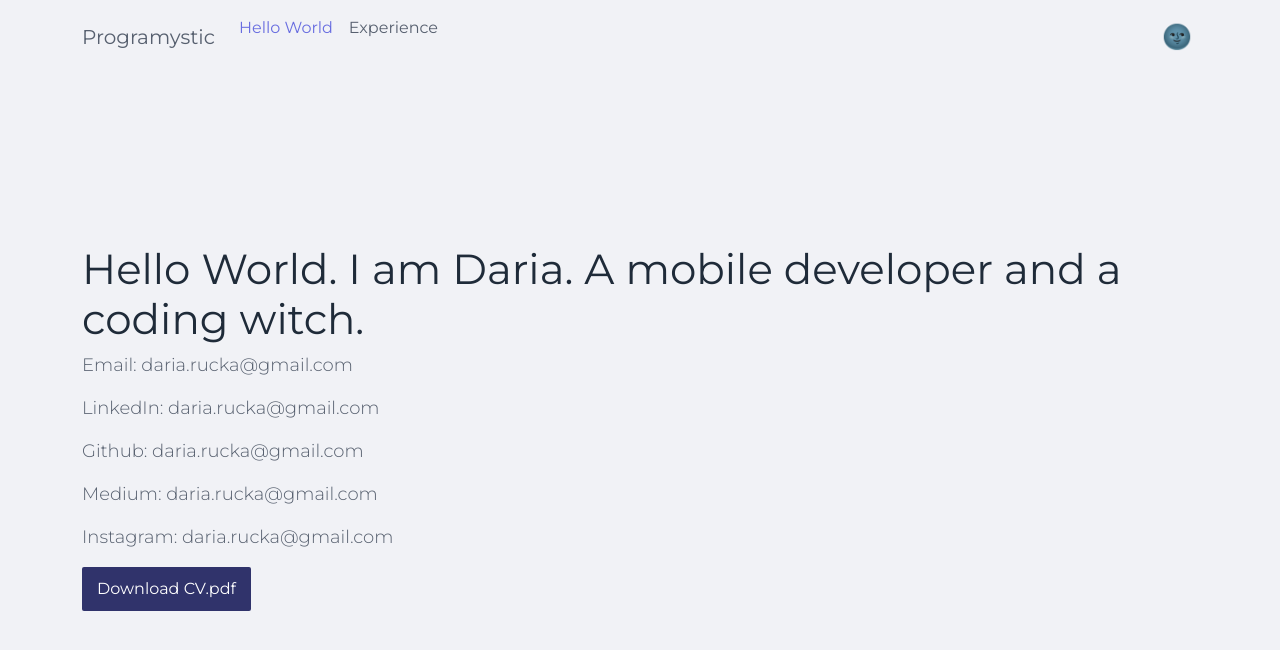
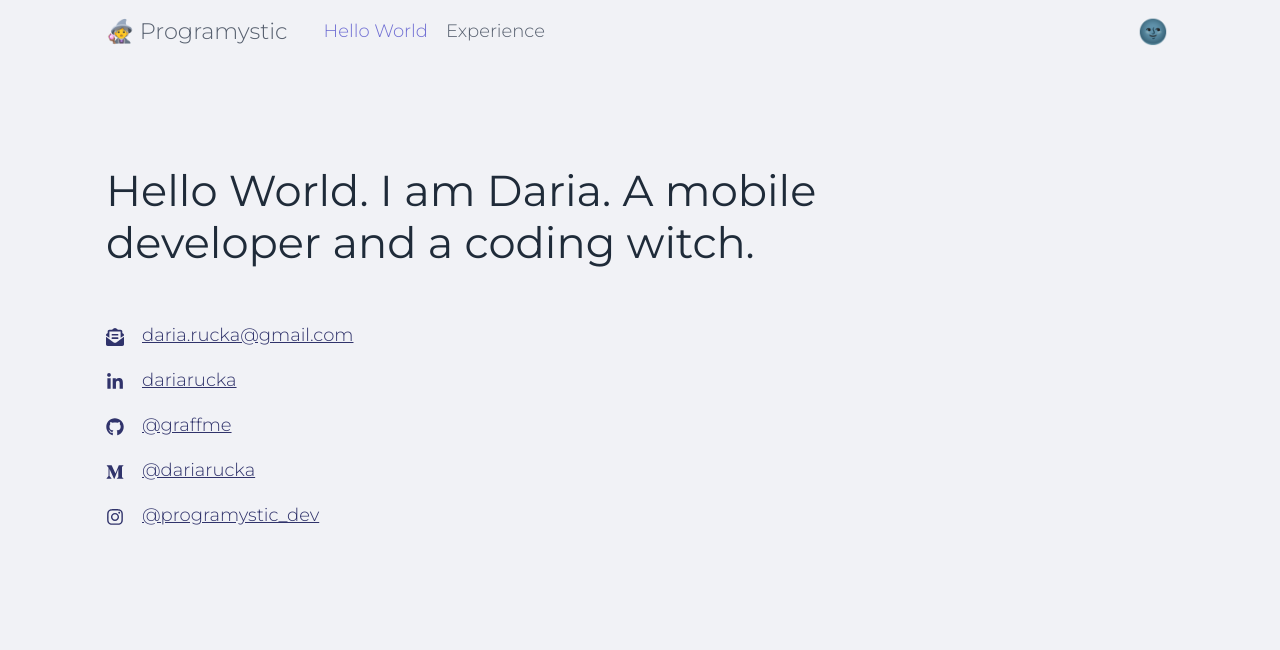
Before and after one commit to graffme/programystic_app, a React (Create React App) app: page / in a window 1280 px wide. Shown: the top 650 px of the page. Built offline with nearby package versions, Linux system fonts and the light colour scheme.

Commit message:
Style Hello World and Experience sections

```diff
--- a/package.json
+++ b/package.json
@@ -45,6 +45,7 @@
   "devDependencies": {
     "@types/react-scroll": "^1.8.3",
     "@types/styled-components": "^5.1.14",
-    "mdx.macro": "^0.2.9"
+    "mdx.macro": "^0.2.9",
+    "react-icons": "^4.2.0"
   }
 }
--- a/src/components/Button/Button.tsx
+++ b/src/components/Button/Button.tsx
@@ -17,6 +17,7 @@ const StyledButton = styled.button`
   border-radius: 2px;
   padding: 10px 15px;
   color: var(--buttonText);
+  font-weight: 400;
 
   &:active {
     background-color: var(--buttonPressedBackground);
--- a/src/components/Navbar/Navbar.tsx
+++ b/src/components/Navbar/Navbar.tsx
@@ -62,7 +62,7 @@ const Navbar: React.FC<{}> = memo(() => {
           onClick={scrollToTop}
           href="#top"
         >
-          Programystic
+          🧙‍♀️ Programystic
         </a>
         <button
           className="navbar-toggler"
@@ -101,6 +101,8 @@ const StyledNavbar = styled.nav<{ theme: DefaultTheme, isScrolled: boolean }>`
 
   .navbar-brand {
     color: ${props => props.isScrolled ? props.theme.colors.menuScrolledStandardText : props.theme.colors.menuStandardText};
+    font-weight: ${props => props.theme.text.weight.regular};
+    margin-right: var(--spacing_md);
   }
 
   .navbar-brand:hover {
--- a/src/components/Section/Section.tsx
+++ b/src/components/Section/Section.tsx
@@ -21,6 +21,8 @@ const StyledSection = styled.div<{ theme: DefaultTheme; isDark: boolean }>`
     props.isDark
       ? "var(--sectionBackgroundDark)"
       : "var(--sectionBackgroundLight)"};
+  transition-duration: 0.5s;
+  transition-timing-function: ease;
 `;
 
 export default Section;
--- a/src/sections/HelloWorld/HelloWorld.tsx
+++ b/src/sections/HelloWorld/HelloWorld.tsx
@@ -1,35 +1,51 @@
 import React, { memo } from "react";
+import { FaLinkedinIn, FaMediumM, FaInstagram, FaGithub, FaEnvelopeOpenText } from 'react-icons/fa';
+import styled from "styled-components";
 
-import { Button, Section } from "../../components";
+import { Section } from "../../components";
 
 const HelloWorld: React.FC = memo(() => {
   return (
-    <Section
+    <StyledHelloWorld
       isDark={true}
       id="section-helloworld"
       className="container-fluid"
-      style={{
-        height: "800px",
-        paddingTop: "55px",
-        display: "flex",
-        alignItems: "center",
-      }}
     >
       <div className="container">
-        <h1 className="intro_title">
+        <h1>
           Hello World. I am Daria. A mobile developer and a coding witch.
         </h1>
-        <p>Email: daria.rucka@gmail.com</p>
-        <p>LinkedIn: daria.rucka@gmail.com</p>
-        <p>Github: daria.rucka@gmail.com</p>
-        <p>Medium: daria.rucka@gmail.com</p>
-        <p>Instagram: daria.rucka@gmail.com</p>
-        <Button onClick={() => console.log("Hello")}>
-          Download CV.pdf
-        </Button>
+        <p><FaEnvelopeOpenText className="icon" /><a href="mailto:daria.rucka@gmail.com">daria.rucka@gmail.com</a></p>
+        <p><FaLinkedinIn className="icon" /><a href="https://www.linkedin.com/in/dariarucka/" target="_blank" rel="noreferrer">dariarucka</a></p>
+        <p><FaGithub className="icon" /><a href="https://github.com/graffme" target="_blank" rel="noreferrer">@graffme</a></p>
+        <p><FaMediumM className="icon" /><a href="https://medium.com/@dariaruckaolszaska" target="_blank" rel="noreferrer">@dariarucka</a></p>
+        <p><FaInstagram className="icon" /><a href="https://www.instagram.com/programystic_dev/" target="_blank" rel="noreferrer">@programystic_dev</a></p>
       </div>
-    </Section>
+    </StyledHelloWorld>
   );
 });
 
+const StyledHelloWorld = styled(Section)`
+  margin-Top: 56px;
+  display: flex;
+  align-items: center;
+  padding: var(--spacing_xl) 0;
+  min-height: 75vh;
+
+  h1 {
+    margin-bottom: var(--spacing_xl);
+    width: 80%;
+  }
+
+  @media (max-width: 900px) {
+    h1 {
+      width: 100%;
+    }
+  }
+
+  svg {
+    margin-right: var(--spacing_sm);
+  }
+`;
+
 export default HelloWorld;
--- a/src/styles/GlobalStyles.ts
+++ b/src/styles/GlobalStyles.ts
@@ -8,9 +8,38 @@ const GlobalStyles = createGlobalStyle`
     --header: ${({ theme }: { theme: DefaultTheme }) => theme.colors.header};
     --primary: ${({ theme }: { theme: DefaultTheme }) => theme.colors.primary};
     --secondary: ${({ theme }: { theme: DefaultTheme }) => theme.colors.secondary};
+    --accent: ${({ theme }: { theme: DefaultTheme }) => theme.colors.accent};
     --buttonBackground: ${({ theme }: { theme: DefaultTheme }) => theme.colors.buttonBackground};
     --buttonPressedBackground: ${({ theme }: { theme: DefaultTheme }) => theme.colors.buttonPressedBackground};
     --buttonText: ${({ theme }: { theme: DefaultTheme }) => theme.colors.buttonText};
+
+    --spacing_xs: ${({ theme }: { theme: DefaultTheme }) => theme.spacing.xs};
+    --spacing_sm: ${({ theme }: { theme: DefaultTheme }) => theme.spacing.sm};
+    --spacing_md: ${({ theme }: { theme: DefaultTheme }) => theme.spacing.md};
+    --spacing_lg: ${({ theme }: { theme: DefaultTheme }) => theme.spacing.lg};
+    --spacing_xl: ${({ theme }: { theme: DefaultTheme }) => theme.spacing.xl};
+
+    --smallText: ${({ theme }: { theme: DefaultTheme }) => theme.text.size.small};
+    --boldText: ${({ theme }: { theme: DefaultTheme }) => theme.text.weight.bold};
+
+    --tagText: ${({ theme }: { theme: DefaultTheme }) => theme.colors.tagText};
+    --tagBackground: ${({ theme }: { theme: DefaultTheme }) => theme.colors.tagBackground};
+  }
+
+  html {
+    font-size: ${({ theme }: { theme: DefaultTheme }) => theme.text.size.base};
+  }
+
+  @media (max-width: 900px) {
+    html {
+      font-size: ${({ theme }: { theme: DefaultTheme }) => theme.text.size.baseMedium};
+    }
+  }
+
+  @media (max-width: 500px) {
+    html {
+      font-size: ${({ theme }: { theme: DefaultTheme }) => theme.text.size.baseSmall};
+    }
   }
 
   body {
@@ -18,7 +47,7 @@ const GlobalStyles = createGlobalStyle`
     color: var(--text);
   }
 
-  p, span {
+  p, span, ul, li {
     font-size: ${({ theme }: { theme: DefaultTheme }) => theme.text.size.regular};
     font-weight: ${({ theme }: { theme: DefaultTheme }) => theme.text.weight.regular};
   }
@@ -48,14 +77,39 @@ const GlobalStyles = createGlobalStyle`
     font-size: ${({ theme }: { theme: DefaultTheme }) => theme.text.size.h4};
   }
 
+  a {
+    color: ${({ theme }: { theme: DefaultTheme }) => theme.colors.link};
+
+    &:hover {
+      color: ${({ theme }: { theme: DefaultTheme }) => theme.colors.hoverLink};
+    }
+  }
+
+  .icon {
+    color: ${({ theme }: { theme: DefaultTheme }) => theme.colors.icon};
+  }
+
+  ::-moz-selection {
+    background: ${({ theme }: { theme: DefaultTheme }) => theme.colors.accent};
+    color: ${({ theme }: { theme: DefaultTheme }) => theme.colors.primary};
+  }
+
+  ::selection {
+    background: ${({ theme }: { theme: DefaultTheme }) => theme.colors.accent};
+    color: ${({ theme }: { theme: DefaultTheme }) => theme.colors.primary};
+  }
+
   /* Lists */
 
   ul li::marker {
-    color: var(--primary);
+    color: ${({ theme }: { theme: DefaultTheme }) => theme.colors.bullet};
   }
 
-  ul li {
-    margin-bottom: ${({ theme }: { theme: DefaultTheme }) => theme.text.size.regular};
+  /* Spacing */
+
+  .container {
+    padding-right: ${({ theme }: { theme: DefaultTheme }) => theme.spacing.lg};
+    padding-left: ${({ theme }: { theme: DefaultTheme }) => theme.spacing.lg};
   }
 `;
 
--- a/src/styles/Theme.ts
+++ b/src/styles/Theme.ts
@@ -1,6 +1,10 @@
 const palette = {
-    purple: '#686de0',
+    //purple: '#686de0',
+    //darkpurple: '#30336b',
+    purple: '#706fd3',
     darkpurple: '#30336b',
+    lightpurple: '#9e9edd',
+    highlight: 'rgba(158, 158, 221, 0.1)',
     black: '#141e2a',
     darkgrey: '#1f2b39',
     grey: '#57606f',
@@ -8,7 +12,8 @@ const palette = {
     white: '#ffffff',
   }
 
-  const fontUnit = 'px';
+  const pixelUnit = 'px';
+  const remUnit = 'rem';
 
   export const lightTheme = {
     colors: {
@@ -17,8 +22,12 @@ const palette = {
       darkBackground: palette.lightgrey,
       text: palette.grey,
       header: palette.darkgrey,
+      link: palette.darkpurple,
+      hoverLink: palette.purple,
+      icon: palette.darkpurple,
       primary: palette.darkpurple,
       secondary: palette.purple,
+      accent: palette.lightpurple,
       // Menu
       menuStandardText: palette.grey,
       menuActiveText: palette.purple,
@@ -30,20 +39,36 @@ const palette = {
       buttonBackground: palette.darkpurple,
       buttonPressedBackground: palette.black,
       buttonText: palette.white,
+      // Lists
+      bullet: palette.darkpurple,
+      // Tag | Highlight
+      tagText: palette.darkpurple,
+      tagBackground: palette.highlight,
     },
     text: {
       size: {
-        regular: 18 + fontUnit,
-        h1: 42 + fontUnit,
-        h2: 32 + fontUnit,
-        h3: 24 + fontUnit,
-        h4: 20 + fontUnit,
+        base: 18 + pixelUnit,
+        baseMedium: 16 + pixelUnit,
+        baseSmall: 14 + pixelUnit,
+        regular: 1 + remUnit,
+        h1: 2.4 + remUnit,
+        h2: 1.8 + remUnit,
+        h3: 1.2 + remUnit,
+        h4: 1 + remUnit,
+        small: 0.8 + remUnit,
       },
       weight: {
         regular: 300,
         header: 400,
         bold: 500,
       }
+    },
+    spacing: {
+      xs: 0.75 + remUnit,
+      sm: 1 + remUnit,
+      md: 1.5 + remUnit,
+      lg: 2 + remUnit,
+      xl: 3 + remUnit,
     }
   };
 
@@ -55,8 +80,12 @@ const palette = {
       darkBackground: palette.black,
       text: palette.white,
       header: palette.white,
+      link: palette.white,
+      hoverLink: palette.purple,
+      icon: palette.purple,
       primary: palette.darkpurple,
       secondary: palette.purple,
+      accent: palette.lightpurple,
       // Menu
       menuStandardText: palette.lightgrey,
       menuActiveText: palette.purple,
@@ -68,5 +97,10 @@ const palette = {
       buttonBackground: palette.darkpurple,
       buttonPressedBackground: palette.black,
       buttonText: palette.white,
+      //Lists
+      bullet: palette.purple,
+      // Tag | Highlight
+      tagText: palette.lightpurple,
+      tagBackground: palette.highlight,
     },
   };
```
Also changed, not shown: src/sections/Experience/Experience.tsx (+98 -7 lines), src/sections/Experience/ExperienceContent.mdx (+11 -11 lines), 2 other files (tests, documents, lock files or other folders).
